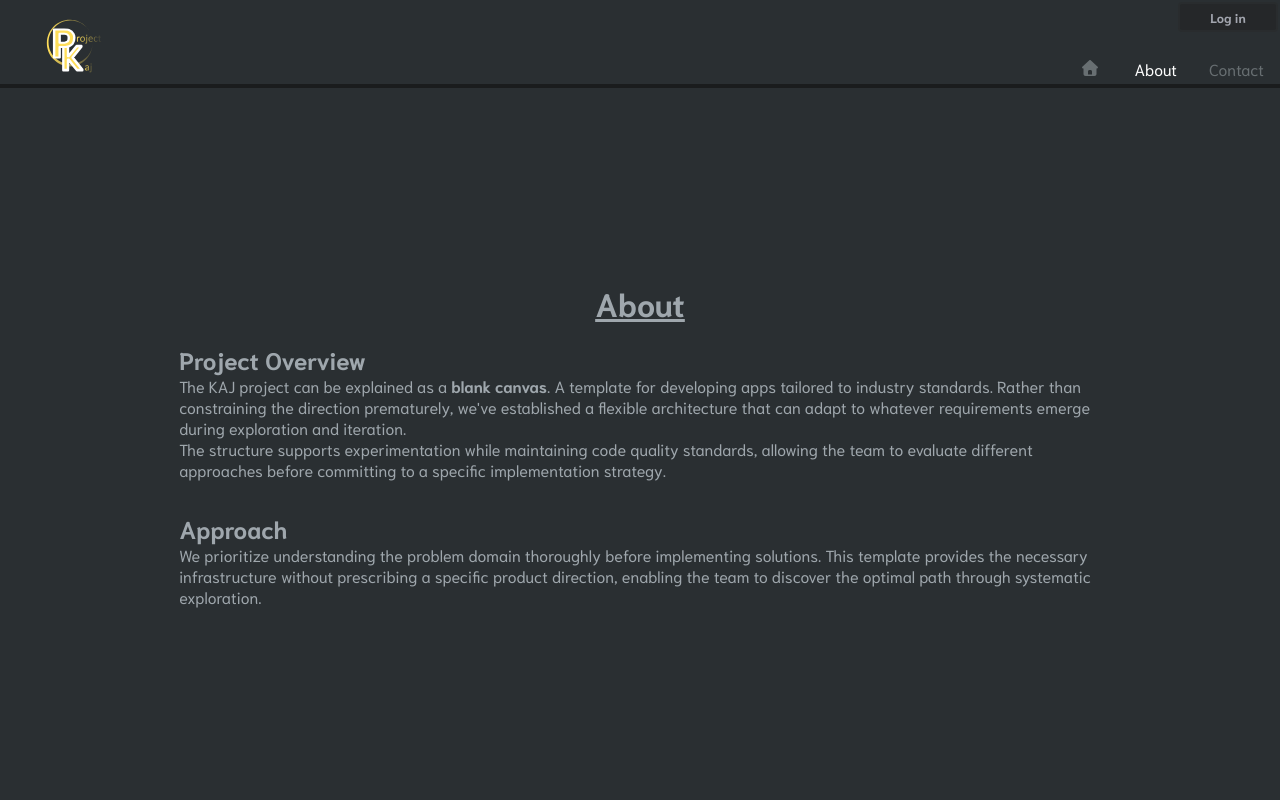
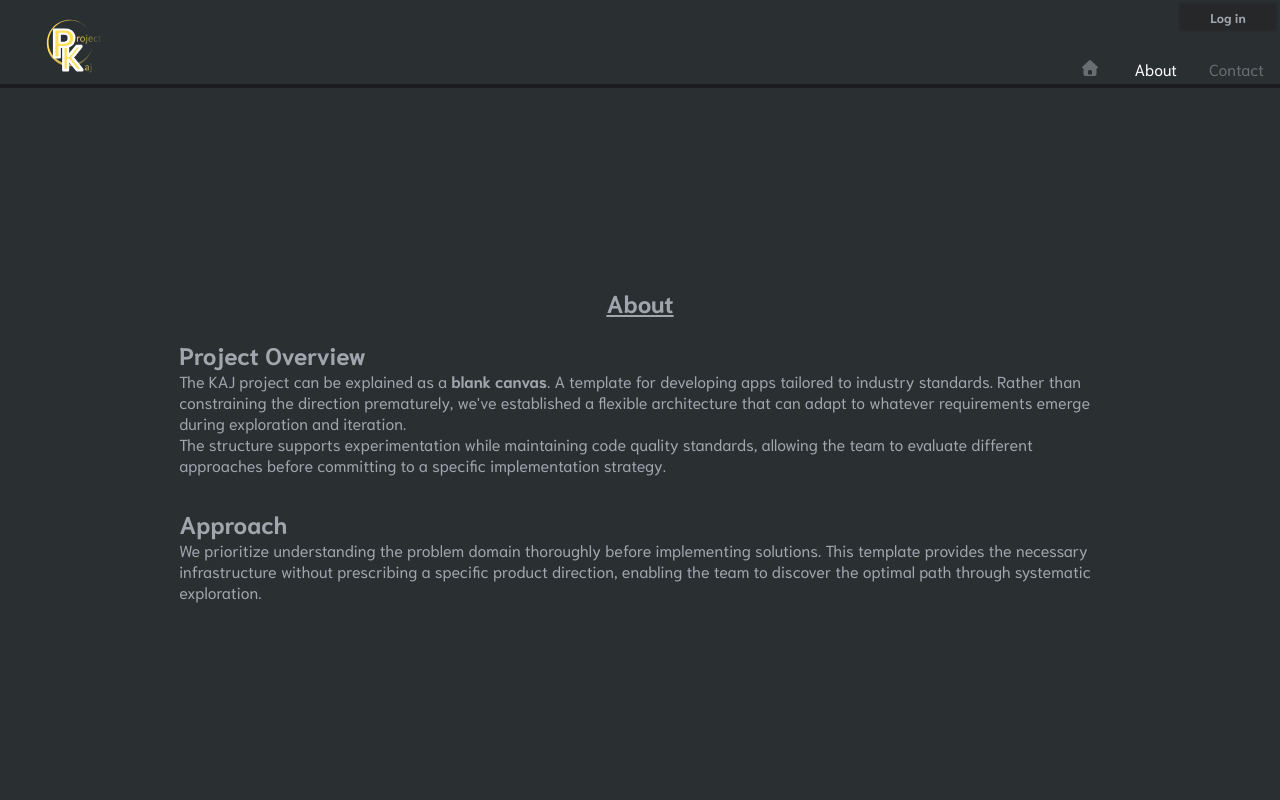
Before and after one commit to KevinBjarnemark/kaj-2, a Next.js app in the folder frontend/: page /about in a window 1280 px wide. Shown: the top 800 px of the page. Built offline with nearby package versions, Linux system fonts and the light colour scheme.

Commit message:
fix: correct semantic HTML on about page

```diff
--- a/frontend/src/app/about/page.tsx
+++ b/frontend/src/app/about/page.tsx
@@ -22,7 +22,7 @@ export const metadata = {
 
 const About = (): JSX.Element => {
     return (
-        <div
+        <article
             className={`
                 flex-column-relative w-full center
                 px-[2vw] py-[2vh]
@@ -61,7 +61,7 @@ const About = (): JSX.Element => {
                     optimal path through systematic exploration.
                 </p>
             </section>
-        </div>
+        </article>
     );
 };
 
```
